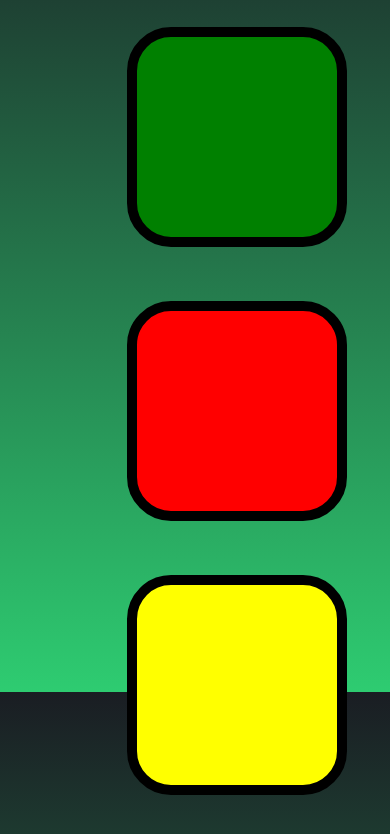
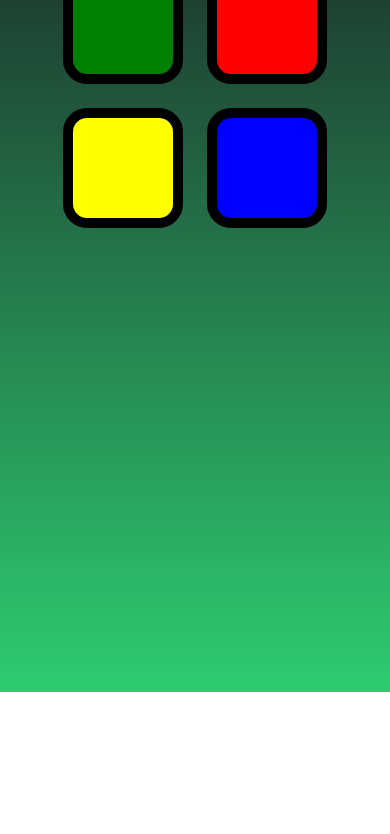
Before and after one commit to Nitesh-18/The-Simon-Game, a plain HTML site: page index.html in a window 390 px wide. Shown: the part 179-1013 px from the top of the page. After the commit the page ends 871 px from the top, so only its background shows below. Drawn offline with nearby package versions, Linux system fonts and the light colour scheme.

Commit message:
Added Responsivness

```diff
--- a/styles.css
+++ b/styles.css
@@ -8,7 +8,7 @@ body {
 #level-title {
   font-family: 'Press Start 2P', cursive;
   font-size: 3rem;
-  margin:  5%;
+  margin: 5%;
   color: #FEF2BF;
 }
 
@@ -16,7 +16,6 @@ body {
   display: block;
   width: 50%;
   margin: auto;
-
 }
 
 .btn {
@@ -53,3 +52,57 @@ body {
   box-shadow: 0 0 20px white;
   background-color: grey;
 }
+
+/* For screens with a maximum width of 980px */
+@media only screen and (max-width: 980px) {
+  .container {
+    width: 60%; /* Increase the width */
+  }
+  .btn {
+    height: 180px;
+    width: 180px; /* Reduce the size of the buttons */
+    margin: 20px; /* Adjust the margin between buttons */
+  }
+}
+
+/* For screens with a maximum width of 768px (e.g., tablets) */
+@media only screen and (max-width: 768px) {
+  .container {
+    width: 70%; /* Increase the width */
+  }
+  .btn {
+    height: 150px;
+    width: 150px; /* Reduce the size of the buttons */
+    margin: 15px; /* Adjust the margin between buttons */
+  }
+}
+
+/* For screens with a maximum width of 480px (e.g., mobile phones) */
+@media only screen and (max-width: 480px) {
+  .container {
+    width: 90%; /* Take up almost the full width */
+  }
+  .btn {
+    height: 100px;
+    width: 100px; /* Reduce the size of the buttons further */
+    margin: 10px; /* Adjust the margin between buttons */
+  }
+  #level-title {
+    font-size: 2rem; /* Reduce the font size of the title */
+  }
+}
+
+/* For screens with a maximum width of 320px (e.g., very small mobile phones) */
+@media only screen and (max-width: 320px) {
+  .container {
+    width: 95%; /* Take up almost the full width */
+  }
+  .btn {
+    height: 80px;
+    width: 80px; /* Reduce the size of the buttons further */
+    margin: 5px; /* Adjust the margin between buttons */
+  }
+  #level-title {
+    font-size: 1.5rem; /* Reduce the font size of the title further */
+  }
+}
```
Also changed, not shown: 1 other file.
